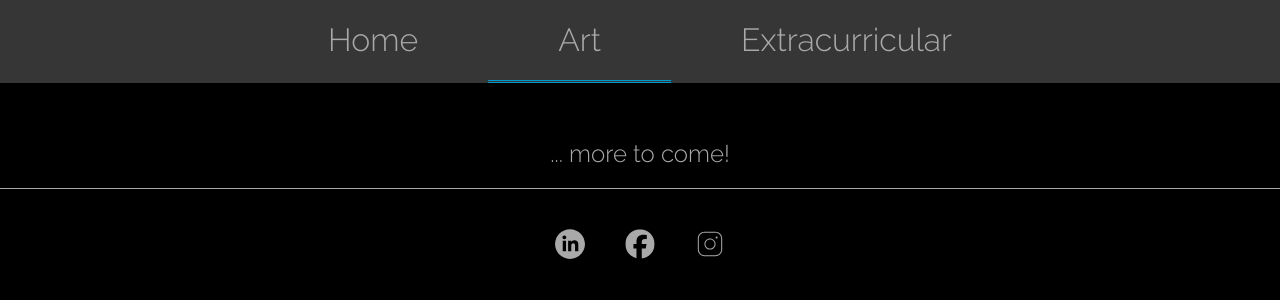
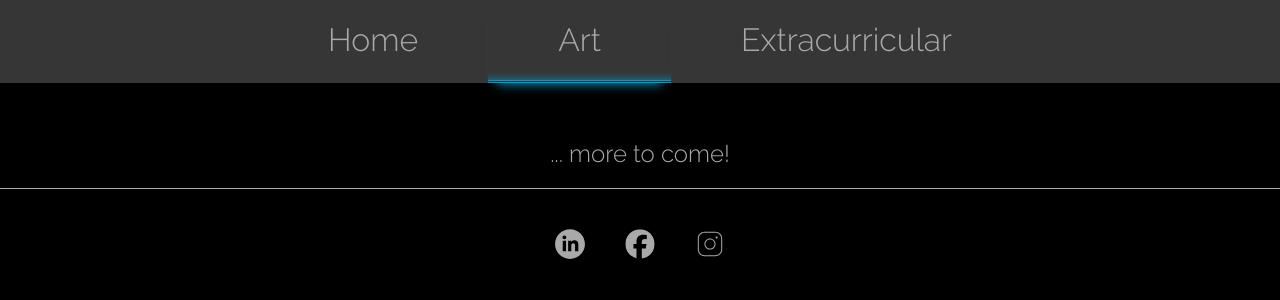
Before and after one commit to danielug/website, a PHP site: page /art.html in a window 1280 px wide. Shown: the top 300 px of the page. Run offline with PHP 8.4, Linux system fonts and the light colour scheme.

Commit message:
title box inset shadow

```diff
--- a/styles/style-art.css
+++ b/styles/style-art.css
@@ -2,4 +2,5 @@
   border-bottom-style: double;
   border-color: #0099cc;
   border-width: 3px;
+  box-shadow:inset 0px -14px 10px -15px #0099cc, 0px 10px 10px -9px #0099cc;
 }
--- a/styles/style-extra.css
+++ b/styles/style-extra.css
@@ -2,4 +2,5 @@
   border-bottom-style: double;
   border-color: #0099cc;
   border-width: 3px;
+  box-shadow:inset 0px -14px 10px -15px #0099cc, 0px 10px 10px -9px #0099cc;
 }
--- a/styles/style-home.css
+++ b/styles/style-home.css
@@ -2,4 +2,5 @@
   border-bottom-style: double;
   border-color: #0099cc;
   border-width: 3px;
+  box-shadow:inset 0px -14px 10px -15px #0099cc, 0px 10px 10px -9px #0099cc;
 }
```
